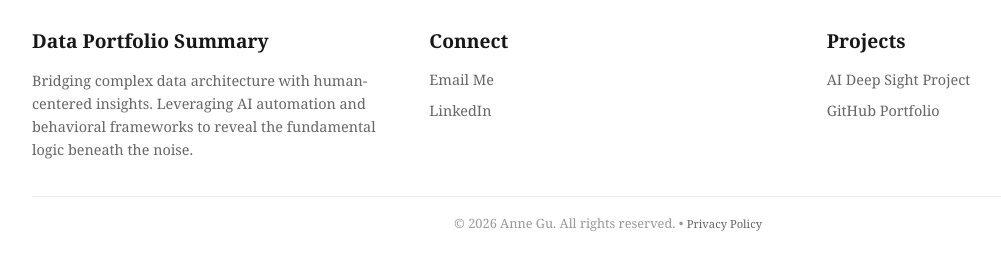
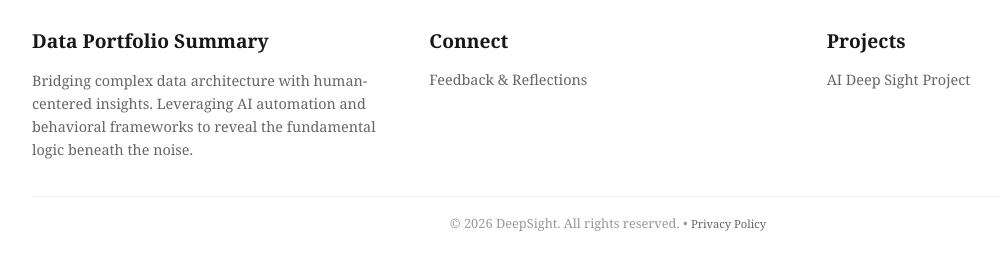
Before and after one commit to xyannca/data-portfolio, a Next.js app: page / in a window 1280 px wide. Shown: the part 2727-2995 px from the top of the page, without its empty margins (32-1033 px from the left). Built offline with nearby package versions, Linux system fonts and the light colour scheme.

Commit message:
fix: simply footer links

```diff
--- a/app/deep-sight/page.tsx
+++ b/app/deep-sight/page.tsx
@@ -586,7 +586,7 @@ const App = () => {
 
           <div className="mt-auto py-12 text-center">
             <p className="text-[15px] text-stone-400 font-serif italic max-w-3xl mx-auto opacity-80">
-              DeepSight is a pathway to presence and self-inquiry. It is not a clinical substitute for professional medical advice.
+              DeepSight is an exploration into finding a pathway to presence. It is not a clinical substitute for professional medical advice.
             </p>
           </div>
         </div>
--- a/app/page.tsx
+++ b/app/page.tsx
@@ -230,17 +230,7 @@ export default function Home() {
           <div>
             <h3 style={{ fontSize: '1.2rem', marginBottom: '15px' }}>Connect</h3>
             <ul style={{ listStyle: 'none', padding: 0 }}>
-              <li><a href="mailto:xyannca@gmail.com">Email Me</a></li>
-              <li style={{ marginTop: '10px' }}>
-                <a
-                  href="https://www.linkedin.com/in/anne-g-ba3b5322"
-                  target="_blank"
-                  rel="noopener noreferrer"
-                  className="hover:text-teal-600 transition-colors cursor-pointer"
-                >
-                  LinkedIn
-                </a>
-              </li>
+              <li><a href="https://docs.google.com/forms/d/e/1FAIpQLSedNqfZObJxmxQV0kM3JN4-hbwS-_B5aShn-OiD2Qo4B17ylA/viewform?usp=publish-editor" target="_blank" rel="noopener noreferrer">Feedback & Reflections</a></li>
 
             </ul>
           </div>
@@ -251,11 +241,7 @@ export default function Home() {
             <ul style={{ listStyle: 'none', padding: 0 }}>
 
               <li><Link href="/deep-sight" style={{ color: '#666', textDecoration: 'none' }}>AI Deep Sight Project</Link></li>
-              <li><a href="https://github.com/xyannca"
-              target="_blank"
-              rel="noopener noreferrer"
-              className="hover:text-teal-600 transition-colors cursor-pointer"
-              >GitHub Portfolio</a></li>
+
             </ul>
 
           </div>
@@ -283,7 +269,7 @@ export default function Home() {
             }}
           >
         <div className="footer-row">
-            <span>© 2026 Anne Gu. All rights reserved.</span>
+            <span>© 2026 DeepSight. All rights reserved.</span>
             <span>{' • '}</span>
             <Link
               href="/privacy"
```
